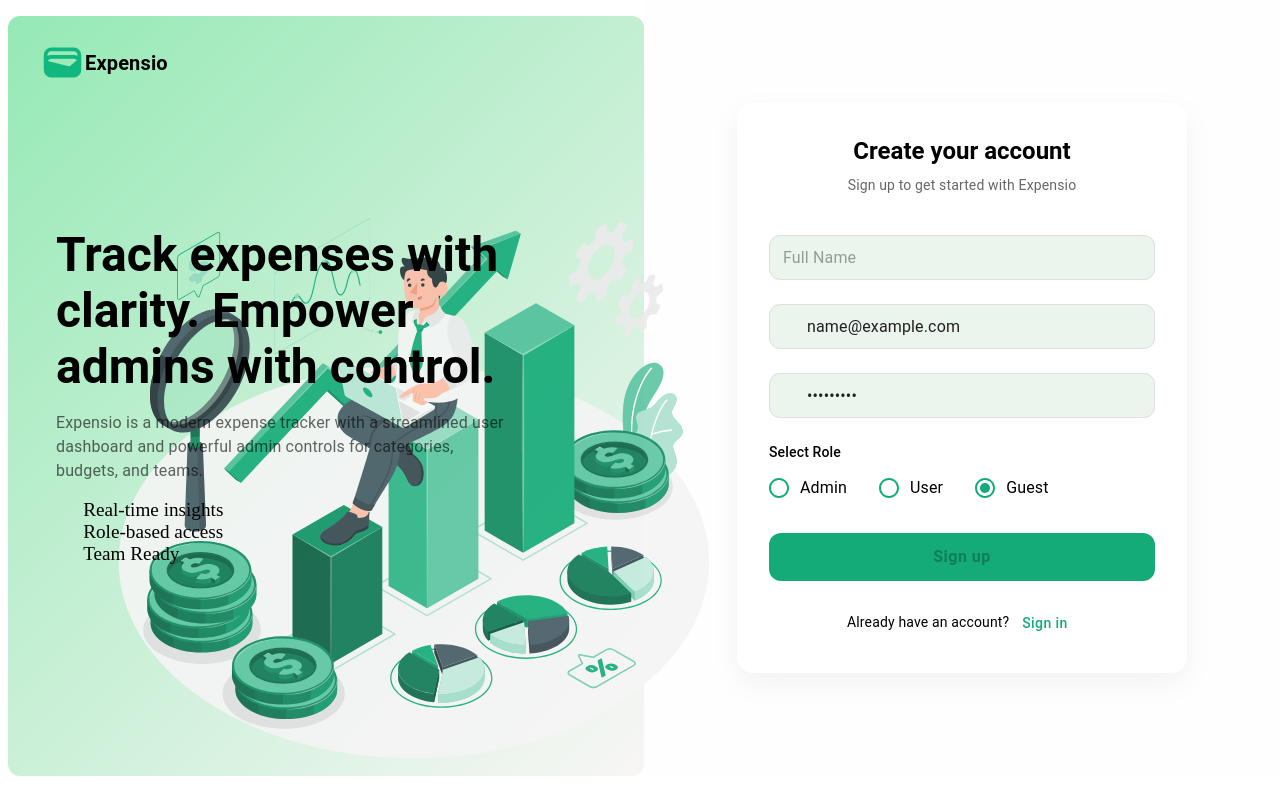
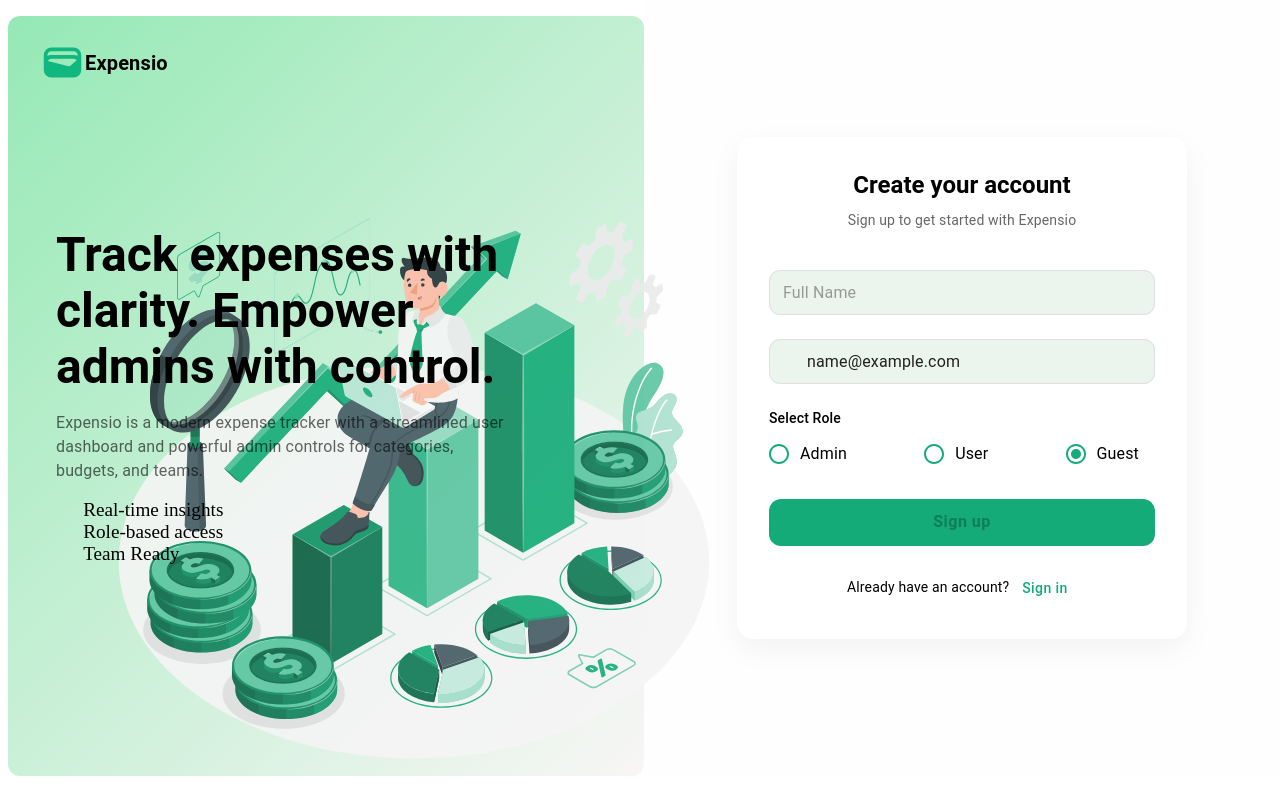
Before and after one commit to Vimalraj-7202/expensio-frontend, a Next.js app: page /auth/login in a window 1280 px wide. Both pictures are taken after typing "name@example.com", "Sample123" into the empty fields and a click on the button "Create an account". Built offline with nearby package versions, Linux system fonts and the light colour scheme; no server answers; some icons are missing.

Commit message:
Guest screen done

```diff
--- a/src/app/auth/login/page.tsx
+++ b/src/app/auth/login/page.tsx
@@ -50,7 +50,11 @@ const AuthPage = () => {
   };
 
   const handleSubmit = async () => {
-    if (!email || !password || (!isLogin && !name)) {
+    if (
+      !email ||
+      (!isLogin && !name) ||
+      (!isLogin && role !== "guest" && !password)
+    ) {
       showMessage("Please fill in all fields.", "error");
       return;
     }
@@ -59,16 +63,28 @@ const AuthPage = () => {
     try {
       if (isLogin) {
         const res = await dispatch(loginUser({ email, password })).unwrap();
-        setEmail('');
-        setPassword('');
+        setEmail("");
+        setPassword("");
         showMessage("Login successful", "success");
+
+        // 🔹 Redirect based on role after login
+        if (res.role === "guest") {
+          router.push("/guest");
+        } else {
           router.push("/dashboard");
+        }
       } else {
         const res = await dispatch(
           registerUser({ name, email, password, role })
         ).unwrap();
         showMessage("Registration successful", "success");
+
+        // 🔹 Redirect based on selected role after signup
+        if (role === "guest") {
+          router.push("/guest");
+        } else {
           router.push("/dashboard");
+        }
       }
     } catch (err: any) {
       console.error("Auth failed:", err);
@@ -81,7 +97,8 @@ const AuthPage = () => {
     }
   };
 
-  const isFormValid = email && password && (isLogin || name);
+  const isFormValid =
+    email && (isLogin || (name && (role === "guest" || password)));
 
   const textFieldStyle = {
     "& .MuiOutlinedInput-root": {
@@ -281,6 +298,8 @@ const AuthPage = () => {
               sx={textFieldStyle}
             />
 
+            {/* Show password for login, or signup with non-guest */}
+            {(isLogin || (!isLogin && role !== "guest")) && (
               <TextField
                 fullWidth
                 placeholder="Password"
@@ -307,6 +326,7 @@ const AuthPage = () => {
                 }}
                 sx={textFieldStyle}
               />
+            )}
 
             {isLogin && (
               <Box
@@ -343,40 +363,28 @@ const AuthPage = () => {
                 <Typography variant="body2" fontWeight="medium" gutterBottom>
                   Select Role
                 </Typography>
-                <Box sx={{ display: "flex", gap: 2, alignItems: "center" }}>
+                <Box
+                  sx={{
+                    display: "flex",
+                    justifyContent: "space-between",
+                    gap: 2,
+                    flexWrap: "wrap",
+                  }}
+                >
+                  {["admin", "user", "guest"].map((r) => (
                     <FormControlLabel
-                    value="admin"
+                      key={r}
+                      value={r}
                       control={
                         <Radio
-                        checked={role === "admin"}
+                          checked={role === r}
                           onChange={(e) => setRole(e.target.value)}
                           sx={checkStyle}
                         />
                       }
-                    label="Admin"
+                      label={r.charAt(0).toUpperCase() + r.slice(1)}
                     />
-                  <FormControlLabel
-                    value="user"
-                    control={
-                      <Radio
-                        checked={role === "user"}
-                        onChange={(e) => setRole(e.target.value)}
-                        sx={checkStyle}
-                      />
-                    }
-                    label="User"
-                  />
-                  <FormControlLabel
-                    value="guest"
-                    control={
-                      <Radio
-                        checked={role === "guest"}
-                        onChange={(e) => setRole(e.target.value)}
-                        sx={checkStyle}
-                      />
-                    }
-                    label="Guest"
-                  />
+                  ))}
                 </Box>
               </Box>
             )}
```
Lines whose indentation alone changed are shown as unchanged.
